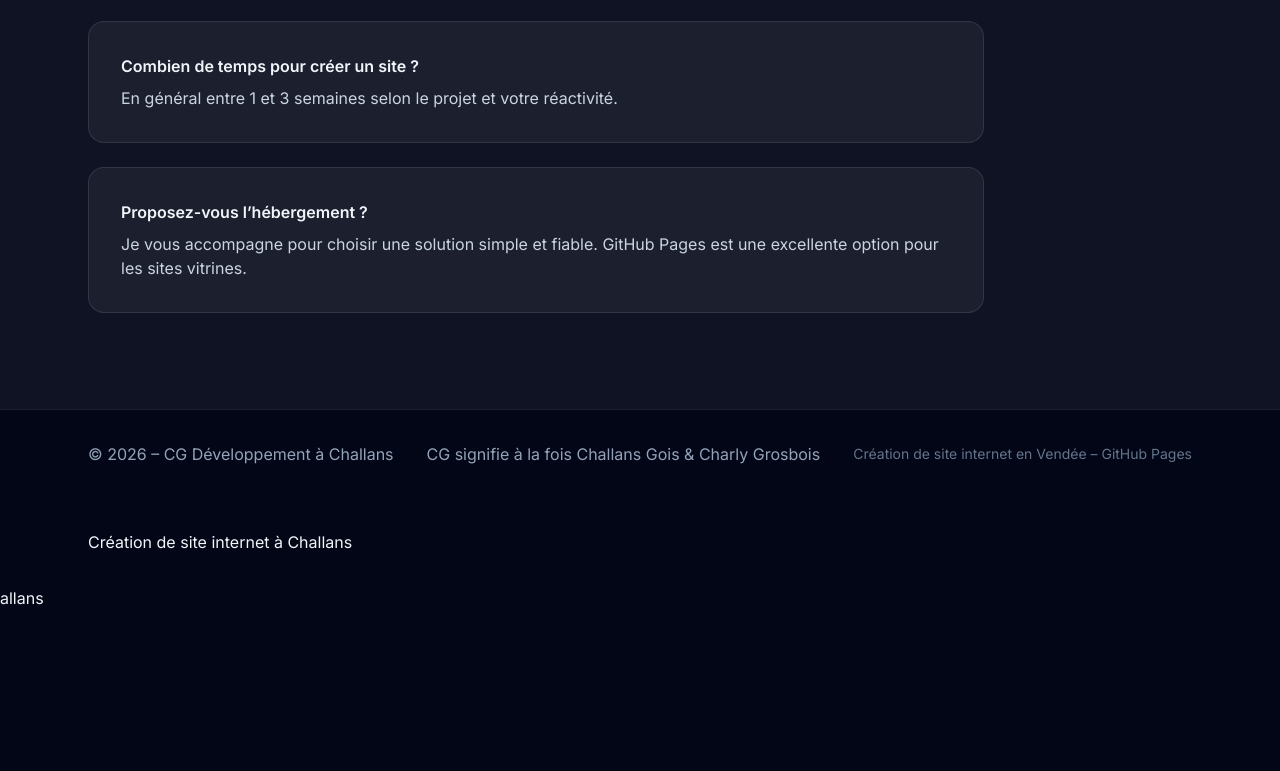
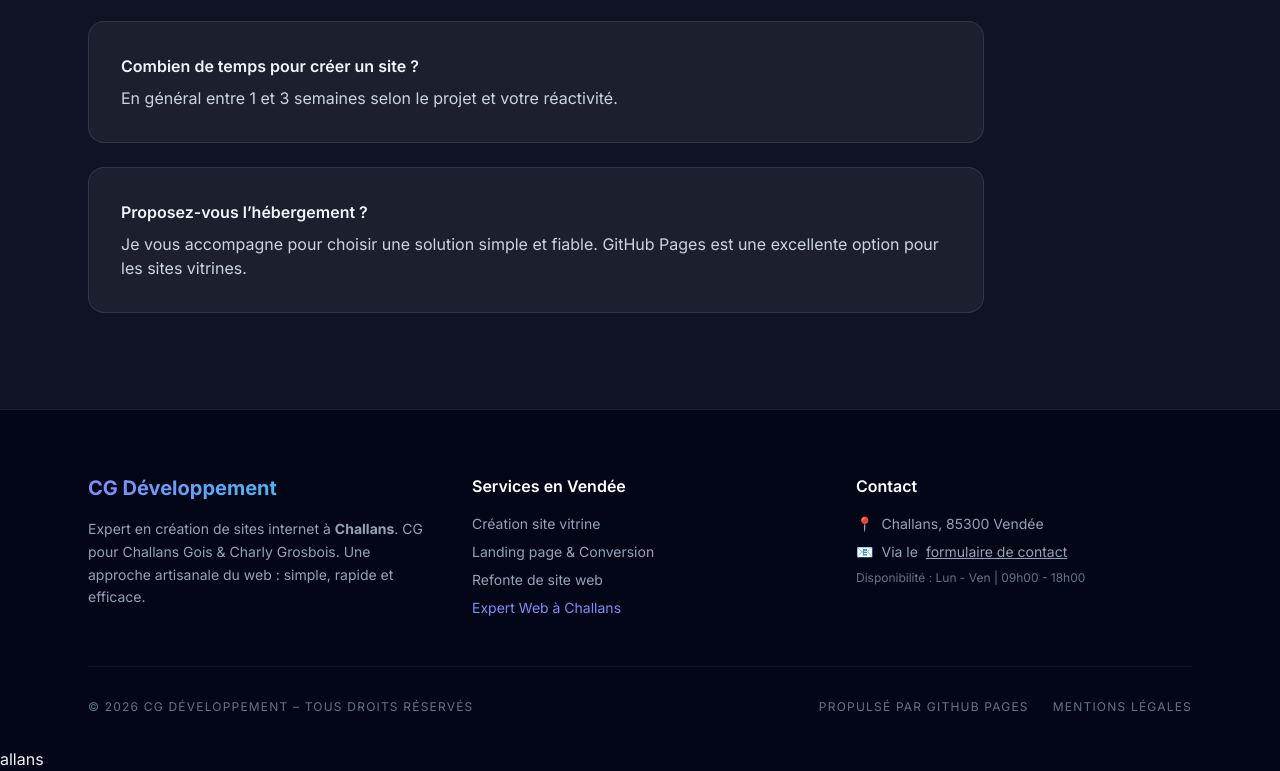
Before and after one commit to yopyKO/LandingPage, a plain HTML site: page index.html in a window 1280 px wide. Shown: the part 4861-5632 px from the top of the page. Before the commit the page ends 5471 px from the top, so only its background shows below. Drawn offline with nearby package versions, Linux system fonts and the light colour scheme.

Commit message:
Refactor footer

```diff
--- a/index.html
+++ b/index.html
@@ -261,15 +261,56 @@
     </div>
   </section>
 
-  <!-- FOOTER -->
-  <footer class="border-t border-white/10">
-    <div class="max-w-6xl mx-auto px-6 py-8 flex flex-col md:flex-row justify-between items-center gap-4">
-      <p class="text-slate-400">© 2026 – CG Développement à Challans</p>
-      <p class="text-slate-400">CG signifie à la fois Challans Gois & Charly Grosbois</p>
-      <p class="text-slate-500 text-sm">Création de site internet en Vendée – GitHub Pages</p>
+  <footer class="bg-slate-950 border-t border-white/10 pt-16 pb-8">
+  <div class="max-w-6xl mx-auto px-6">
+    <div class="grid grid-cols-1 md:grid-cols-3 gap-12 mb-12">
+
+      <div class="space-y-4">
+        <div class="text-xl font-bold bg-gradient-to-r from-indigo-400 to-cyan-400 bg-clip-text text-transparent">
+          CG Développement
+        </div>
+        <p class="text-slate-400 text-sm leading-relaxed">
+          Expert en création de sites internet à <strong>Challans</strong>.
+          CG pour Challans Gois & Charly Grosbois. Une approche artisanale du web : simple, rapide et efficace.
+        </p>
+      </div>
+
+      <div class="space-y-4">
+        <h4 class="text-white font-semibold">Services en Vendée</h4>
+        <ul class="text-slate-400 text-sm space-y-2">
+          <li><a href="#services" class="hover:text-indigo-400 transition">Création site vitrine</a></li>
+          <li><a href="#services" class="hover:text-indigo-400 transition">Landing page & Conversion</a></li>
+          <li><a href="#services" class="hover:text-indigo-400 transition">Refonte de site web</a></li>
+          <li><a href="creation-site-internet-challans.html" class="text-indigo-400 hover:underline">Expert Web à Challans</a></li>
+        </ul>
+      </div>
+
+      <div class="space-y-4">
+        <h4 class="text-white font-semibold">Contact</h4>
+        <div class="flex flex-col space-y-2 text-sm text-slate-400">
+          <p class="flex items-center gap-2">
+            <span class="text-indigo-500">📍</span> Challans, 85300 Vendée
+          </p>
+          <p class="flex items-center gap-2">
+            <span class="text-indigo-500">📧</span> Via le <a href="#contact" class="underline hover:text-white">formulaire de contact</a>
+          </p>
+          <p class="flex items-center gap-2 text-xs text-slate-500">
+            Disponibilité : Lun - Ven | 09h00 - 18h00
+          </p>
+        </div>
+      </div>
+
     </div>
-    <a class="max-w-6xl mx-auto px-6 py-8 flex flex-col md:flex-row justify-between items-center gap-4" href="creation-site-internet-challans.html">Création de site internet à Challans</a>
-  </footer>
+
+    <div class="pt-8 border-t border-white/5 flex flex-col md:flex-row justify-between items-center gap-4 text-[10px] md:text-xs uppercase tracking-widest text-slate-500">
+      <p>© 2026 CG Développement – Tous droits réservés</p>
+      <div class="flex gap-6">
+        <span>Propulsé par <a href="https://pages.github.com/" target="_blank" class="hover:text-white transition">GitHub Pages</a></span>
+        <a href="#" class="hover:text-white transition">Mentions Légales</a>
+      </div>
+    </div>
+  </div>
+</footer>
 
 </body>
 </html>
```
